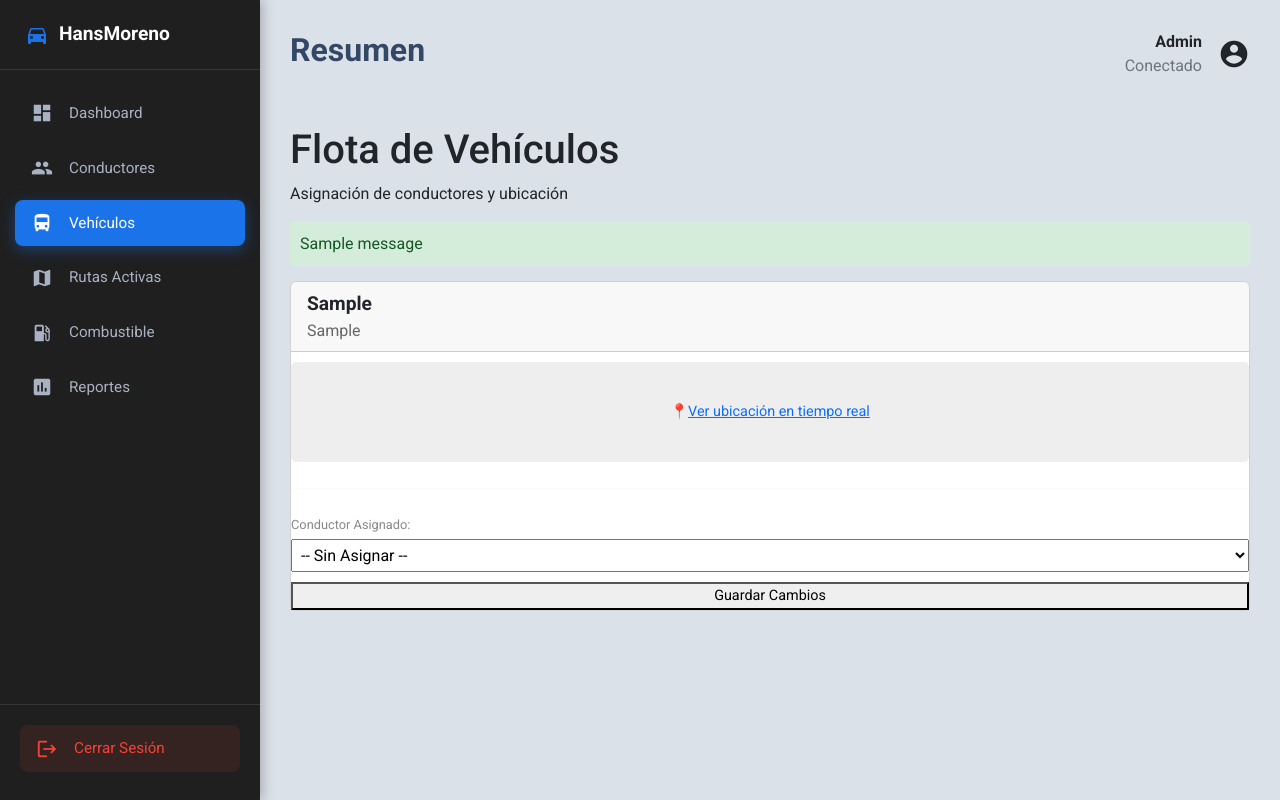
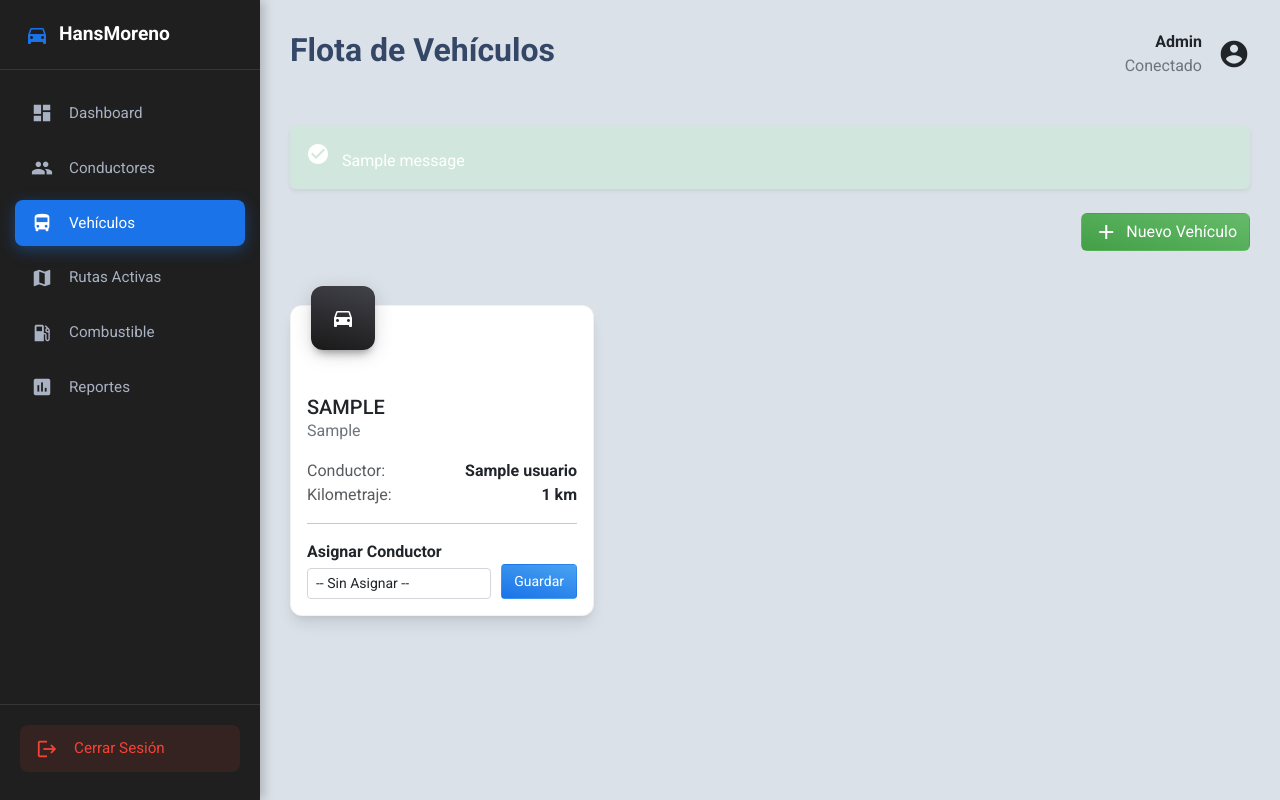
Before and after one commit to eden595/proyecto-hans-moreno, a Django app: page /vehiculos/ in a window 1280 px wide. Run offline with Django 4.2, Linux system fonts and the light colour scheme; a user stored in the database is signed in; tables that the repository leaves empty hold one stand-in row (values such as "Sample post"); one stand-in notice (Sample message) is shown; some libraries are stand-ins or nearby versions.

Commit message:
Forzando

```diff
--- a/PanelAdmin/views.py
+++ b/PanelAdmin/views.py
@@ -1,9 +1,9 @@
 from django.shortcuts import render, redirect, get_object_or_404
 from django.contrib import messages
 from django.contrib.auth.hashers import make_password
-# Decorador de seguridad
+# CORRECCIÓN CLAVE: Agregamos ProtectedError y Max
 from django.contrib.auth.decorators import login_required
-from django.db.models import Sum, Q, F, Max
+from django.db.models import Sum, Q, F, Max, ProtectedError
 from django.utils import timezone
 from django.http import HttpResponse
 from django.template.loader import get_template
@@ -11,8 +11,6 @@ from xhtml2pdf import pisa
 from .models import Usuario, Vehiculo, Recorrido, CargaCombustible
 import datetime
 
-# --- DASHBOARD ---
-@login_required
 def panel_dashboard(request):
     hoy = timezone.now().date()
 
@@ -82,12 +80,11 @@ def panel_conductores(request):
                 elif Usuario.objects.filter(correo=correo).exists():
                     messages.error(request, f"Error: El correo {correo} ya existe.")
                 else:
-                    # TRUCO: Buscamos el ID más alto y le sumamos 1
                     max_id = Usuario.objects.aggregate(Max('id_usuario'))['id_usuario__max'] or 0
                     nuevo_id = max_id + 1
 
                     Usuario.objects.create(
-                        id_usuario=nuevo_id, # <--- FORZAMOS EL NÚMERO AQUÍ
+                        id_usuario=nuevo_id,
                         nombre=nombre,
                         rut=rut,
                         correo=correo,
@@ -100,7 +97,6 @@ def panel_conductores(request):
             except Exception as e:
                 messages.error(request, f"Error: {e}")
 
-        # ... (El resto de las acciones 'deshabilitar', 'habilitar', etc. siguen igual) ...
         else:
             id_usuario = request.POST.get('id_usuario')
             usuario = get_object_or_404(Usuario, id_usuario=id_usuario)
@@ -133,21 +129,57 @@ def panel_conductores(request):
 # --- VEHÍCULOS ---
 @login_required
 def panel_vehiculos(request):
-    vehiculos = Vehiculo.objects.all()
-    conductores_disponibles = Usuario.objects.filter(rol__icontains='Conductor')
+    # N+1 FIX: Usamos select_related('conductor') para traer los datos del conductor en 1 consulta.
+    vehiculos = Vehiculo.objects.select_related('conductor').all().order_by('id_vehiculo')
+    conductores_disponibles = Usuario.objects.filter(rol__icontains='CONDUCTOR').order_by('nombre')
 
     if request.method == "POST":
+        accion = request.POST.get('accion')
         id_vehiculo = request.POST.get('id_vehiculo')
-        id_conductor = request.POST.get('conductor_asignado')
-        vehiculo = get_object_or_404(Vehiculo, id_vehiculo=id_vehiculo)
 
-        if id_conductor:
-            conductor = get_object_or_404(Usuario, id_usuario=id_conductor)
-            vehiculo.conductor = conductor
-        else:
-            vehiculo.conductor = None
-        vehiculo.save()
-        messages.success(request, "Asignación actualizada.")
+        # LÓGICA DE CREACIÓN
+        if accion == 'crear':
+            patente = request.POST.get('patente')
+            modelo = request.POST.get('modelo')
+            kilometraje = request.POST.get('kilometraje')
+
+            if Vehiculo.objects.filter(patente=patente).exists():
+                messages.error(request, f"Error: La patente {patente} ya está registrada.")
+            else:
+                Vehiculo.objects.create(
+                    patente=patente,
+                    modelo=modelo,
+                    kilometraje=kilometraje,
+                    fecha_creacion=timezone.now()
+                )
+                messages.success(request, f"Vehículo {patente} creado exitosamente.")
+
+        # LÓGICA DE ELIMINACIÓN
+        elif accion == 'eliminar':
+            try:
+                vehiculo = Vehiculo.objects.get(id_vehiculo=id_vehiculo)
+                vehiculo.delete()
+                messages.error(request, "Vehículo eliminado.") # Usamos error para que sea rojo
+            except Vehiculo.DoesNotExist:
+                messages.error(request, "Error: Vehículo no encontrado.")
+            except ProtectedError:
+                # El vehículo tiene registros históricos (recorridos o cargas)
+                messages.error(request, "Error: No se puede eliminar. El vehículo tiene historial asociado (recorridos o cargas).")
+
+        # LÓGICA DE ASIGNACIÓN (Existente)
+        elif accion == 'asignar':
+            id_conductor = request.POST.get('conductor_asignado')
+            vehiculo = get_object_or_404(Vehiculo, id_vehiculo=id_vehiculo)
+
+            if id_conductor:
+                conductor = get_object_or_404(Usuario, id_usuario=id_conductor)
+                vehiculo.conductor = conductor
+            else:
+                vehiculo.conductor = None
+
+            vehiculo.save()
+            messages.success(request, f"Asignación de {vehiculo.patente} actualizada.")
+
         return redirect('panel_vehiculos')
 
     return render(request, 'PanelAdmin/vehiculos.html', {
--- a/Templates/PanelAdmin/vehiculos.html
+++ b/Templates/PanelAdmin/vehiculos.html
@@ -1,55 +1,144 @@
 {% extends 'PanelAdmin/base_panel.html' %}
+
 {% block title %}Vehículos - HansMoreno{% endblock %}
 {% block menu_vehiculos %}active{% endblock %}
+{% block header_title %}Flota de Vehículos{% endblock %}
 
 {% block content %}
 
-<div class="page-header">
-    <h1>Flota de Vehículos</h1>
-    <p>Asignación de conductores y ubicación</p>
-</div>
-
 {% if messages %}
     {% for message in messages %}
-        <div style="padding: 10px; background: #d4edda; color: #155724; margin-bottom: 15px; border-radius: 5px;">
-            {{ message }}
+        {% if message.tags == 'success' %}
+            <div class="alert alert-success text-white mb-4 shadow-sm" style="border:none;">
+                <i class="material-icons text-sm me-2">check_circle</i> {{ message }}
             </div>
+        {% else %}
+            <div class="alert alert-danger text-white mb-4 shadow-sm" style="border:none;">
+                <i class="material-icons text-sm me-2">error_outline</i> {{ message }}
+            </div>
+        {% endif %}
     {% endfor %}
 {% endif %}
 
-<div class="stats-grid">
-    {% for vehiculo in vehiculos %}
-    <div class="card stats-card" style="display: flex; flex-direction: column; gap: 10px;">
-        <div class="card-header">
-            <div style="font-weight: bold; font-size: 1.2em;">{{ vehiculo.patente }}</div>
-            <div style="color: #666;">{{ vehiculo.modelo }}</div>
+<div class="mb-4 d-flex justify-content-end">
+    <button type="button" class="btn bg-gradient-success mb-0 d-flex align-items-center gap-2" data-bs-toggle="modal" data-bs-target="#crearVehiculoModal">
+        <i class="material-icons text-sm">add</i> Nuevo Vehículo
+    </button>
 </div>
 
-        <!-- Simulación de Mapa / Ubicación -->
-        <div style="background: #eee; height: 100px; display: flex; align-items: center; justify-content: center; border-radius: 5px; font-size: 0.9em; color: #555;">
-            📍 <a href="https://www.google.com/maps?q=-33.4489,-70.6693" target="_blank">Ver ubicación en tiempo real</a>
+<div class="row">
+    {% for vehiculo in vehiculos %}
+    <div class="col-xl-4 col-lg-6 mb-4">
+        <div class="card-material p-3">
+
+            <div class="d-flex justify-content-between align-items-start">
+                <div class="card-icon-floating grad-dark">
+                    <i class="material-icons">directions_car</i>
                 </div>
 
-        <hr style="border: 0; border-top: 1px solid #eee; width: 100%;">
+                <div class="text-end">
+                    <form method="post" style="display: inline-block;">
+                        {% csrf_token %}
+                        <input type="hidden" name="accion" value="eliminar">
+                        <input type="hidden" name="id_vehiculo" value="{{ vehiculo.id_vehiculo }}">
+                        <button type="submit" class="btn btn-link text-danger p-0 mb-0"
+                                onclick="return confirm('ATENCIÓN: Esto eliminará el vehículo (ID {{ vehiculo.id_vehiculo }}). ¿Desea continuar?');"
+                                title="Eliminar Vehículo">
+                            <i class="material-icons text-sm">delete</i>
+                        </button>
+                    </form>
+                </div>
+            </div>
 
-        <!-- Formulario de Asignación -->
-        <form method="post" style="display: flex; flex-direction: column; gap: 5px;">
+            <div class="mt-4 pt-3">
+                <h5 class="mb-0 text-uppercase">{{ vehiculo.patente }}</h5>
+                <p class="text-xs text-secondary mb-2">{{ vehiculo.modelo }}</p>
+
+                <div class="d-flex justify-content-between text-sm mt-3">
+                    <span class="text-muted">Conductor:</span>
+                    <span class="fw-bold">
+                        {% if vehiculo.conductor %}
+                            {{ vehiculo.conductor.nombre }}
+                        {% else %}
+                            Sin Asignar
+                        {% endif %}
+                    </span>
+                </div>
+                <div class="d-flex justify-content-between text-sm">
+                    <span class="text-muted">Kilometraje:</span>
+                    <span class="fw-bold">{{ vehiculo.kilometraje|default:"N/A" }} km</span>
+                </div>
+            </div>
+
+            <hr class="my-3">
+            <form method="post" style="display: flex; gap: 10px;" class="align-items-end">
                 {% csrf_token %}
+                <input type="hidden" name="accion" value="asignar">
                 <input type="hidden" name="id_vehiculo" value="{{ vehiculo.id_vehiculo }}">
 
-            <label style="font-size: 0.8em; color: #888;">Conductor Asignado:</label>
-            <select name="conductor_asignado" style="padding: 5px;">
+                <div style="flex: 1;">
+                    <label class="form-label text-xs fw-bold mb-1">Asignar Conductor</label>
+                    <select name="conductor_asignado" class="form-control form-control-sm" style="border:1px solid #d2d6da;">
                         <option value="">-- Sin Asignar --</option>
-                {% for c in conductores %}
-                    <option value="{{ c.id_usuario }}" {% if vehiculo.conductor.id_usuario == c.id_usuario %}selected{% endif %}>
-                        {{ c.nombre }}
+                        {% for conductor in conductores %}
+                            <option value="{{ conductor.id_usuario }}"
+                                    {% if vehiculo.conductor_id == conductor.id_usuario %}selected{% endif %}>
+                                {{ conductor.nombre }}
                             </option>
                         {% endfor %}
                     </select>
+                </div>
 
-            <button type="submit" class="btn-primary" style="margin-top: 5px; font-size: 0.9em;">Guardar Cambios</button>
+                <button type="submit" class="btn bg-gradient-primary btn-sm mb-0" style="padding: 6px 12px;">Guardar</button>
             </form>
+
+        </div>
+    </div>
+    {% empty %}
+    <div class="col-12 text-center p-5 text-secondary">
+        <i class="material-icons d-block mb-3" style="font-size: 40px; opacity: 0.6;">car_rental</i>
+        No hay vehículos registrados.
     </div>
     {% endfor %}
 </div>
+
+<div class="modal fade" id="crearVehiculoModal" tabindex="-1" aria-hidden="true">
+  <div class="modal-dialog modal-dialog-centered">
+    <div class="modal-content">
+      <form method="post">
+          {% csrf_token %}
+          <input type="hidden" name="accion" value="crear">
+
+          <div class="modal-header bg-gradient-success">
+            <h5 class="modal-title text-white">Registrar Nuevo Vehículo</h5>
+            <button type="button" class="btn-close text-white" data-bs-dismiss="modal" aria-label="Close"></button>
+          </div>
+
+          <div class="modal-body">
+            <div class="row g-3">
+                <div class="col-12">
+                    <label class="form-label fw-bold">Patente (Ej: ABCD-12)</label>
+                    <input type="text" name="patente" class="form-control border px-3" required>
+                </div>
+                <div class="col-12">
+                    <label class="form-label fw-bold">Modelo (Ej: Hyundai HD65)</label>
+                    <input type="text" name="modelo" class="form-control border px-3" required>
+                </div>
+                <div class="col-12">
+                    <label class="form-label fw-bold">Kilometraje Actual</label>
+                    <input type="number" name="kilometraje" class="form-control border px-3" required value="0">
+                </div>
+            </div>
+          </div>
+
+          <div class="modal-footer">
+            <button type="button" class="btn btn-link text-dark" data-bs-dismiss="modal">Cancelar</button>
+            <button type="submit" class="btn bg-gradient-success">Crear Vehículo</button>
+          </div>
+      </form>
+    </div>
+  </div>
+</div>
+
+<script src="https://cdn.jsdelivr.net/npm/bootstrap@5.3.0/dist/js/bootstrap.bundle.min.js"></script>
 {% endblock %}
```
Also changed, not shown: Templates/PanelAdmin/login.html (+2 -6 lines). Lines whose indentation alone changed are shown as unchanged.
